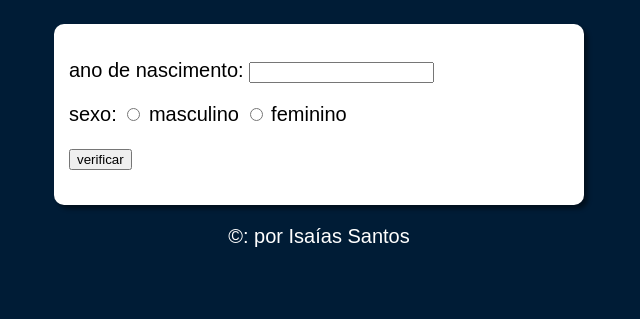
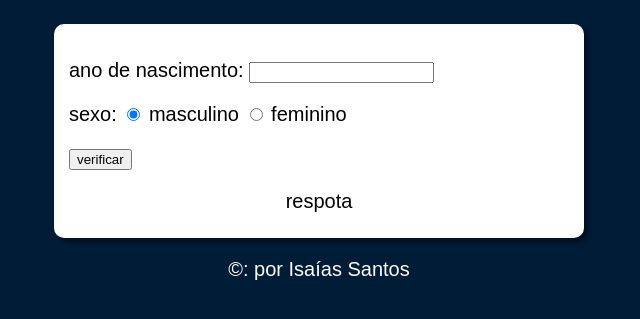
Before and after one commit to isaias-silva/verificador-idade, a plain HTML site: page index.html in a window 1280 px wide. Shown: the part 75-394 px from the top of the page, without its empty margins (321-961 px from the left). Drawn offline with Linux system fonts and the light colour scheme.

Commit message:
estrutura ajustada

```diff
--- a/index.html
+++ b/index.html
@@ -16,7 +16,7 @@
     <section>
         <div>
             <p>ano de nascimento: <input type="text" name="ano" id="ano_n"></p>
-            <p>sexo: <input type="radio" name="sex" id="masc">
+            <p>sexo: <input type="radio" name="sex" id="masc" checked>
                 <label for="masc">masculino</label>
 
                 <input type="radio" name="sex" id="fem">
@@ -27,7 +27,9 @@
                 <input type="button" value="verificar" onclick="verificar()">
             </p>
         </div>
-        <div></div>
+        <div id="res">
+            respota
+        </div>
     </section>
 
     <footer>
```
